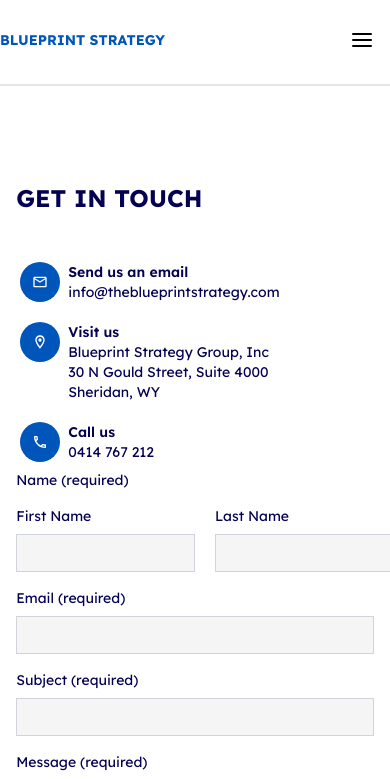
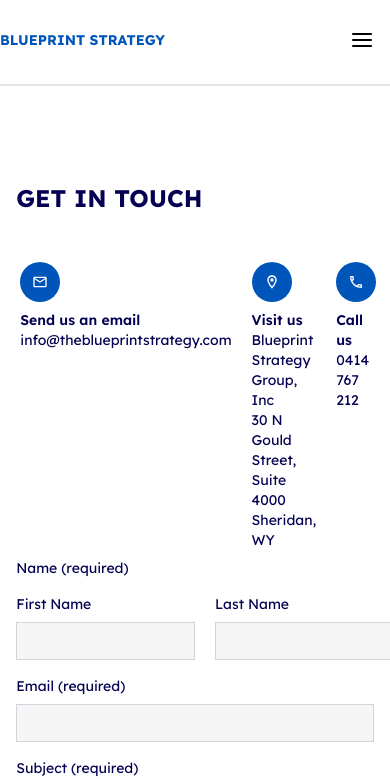
Before and after one commit to EdgarAmpiire/blueprints-web, a React (Create React App) app: page /contact-us in a window 390 px wide. Shown: the top 779 px of the page. Built offline with nearby package versions, Linux system fonts and the light colour scheme; what tw-elements would draw is missing.

Commit message:
responsiveness

```diff
--- a/src/features/contactUs/components/Form.jsx
+++ b/src/features/contactUs/components/Form.jsx
@@ -18,9 +18,9 @@ export const Form = () => {
         <div className="w-full">
           <div className="w-full flex lg:flex-row flex-col mt-10 justify-center">
             <div className="lg:w-5/12">
-              <div className="px-1 py-2 gap-5 flex flex-col">
+              <div className="px-1 py-2 gap-5 flex lg:flex-col flex-row">
                 <div>
-                  <div className="flex gap-2">
+                  <div className="flex flex-col lg:flex-row gap-2">
                     <div className="flex py-3 px-3 bg-[#0055BA] rounded-full w-fit">
                       <MdOutlineEmail className="text-white" />
                     </div>
@@ -36,7 +36,7 @@ export const Form = () => {
                 </div>
 
                 <div>
-                  <div className="flex gap-2">
+                  <div className="flex gap-2 flex-col lg:flex-row">
                     <div className="flex py-3 px-3 bg-[#0055BA] rounded-full w-fit h-fit">
                       <MdOutlineLocationOn className="text-white" />
                     </div>
@@ -54,7 +54,7 @@ export const Form = () => {
                 </div>
 
                 <div>
-                  <div className="flex gap-2">
+                  <div className="flex gap-2 flex-col lg:flex-row">
                     <div className="flex py-3 px-3 bg-[#0055BA] rounded-full w-fit">
                       <MdOutlineLocalPhone className="text-white" />
                     </div>
```
